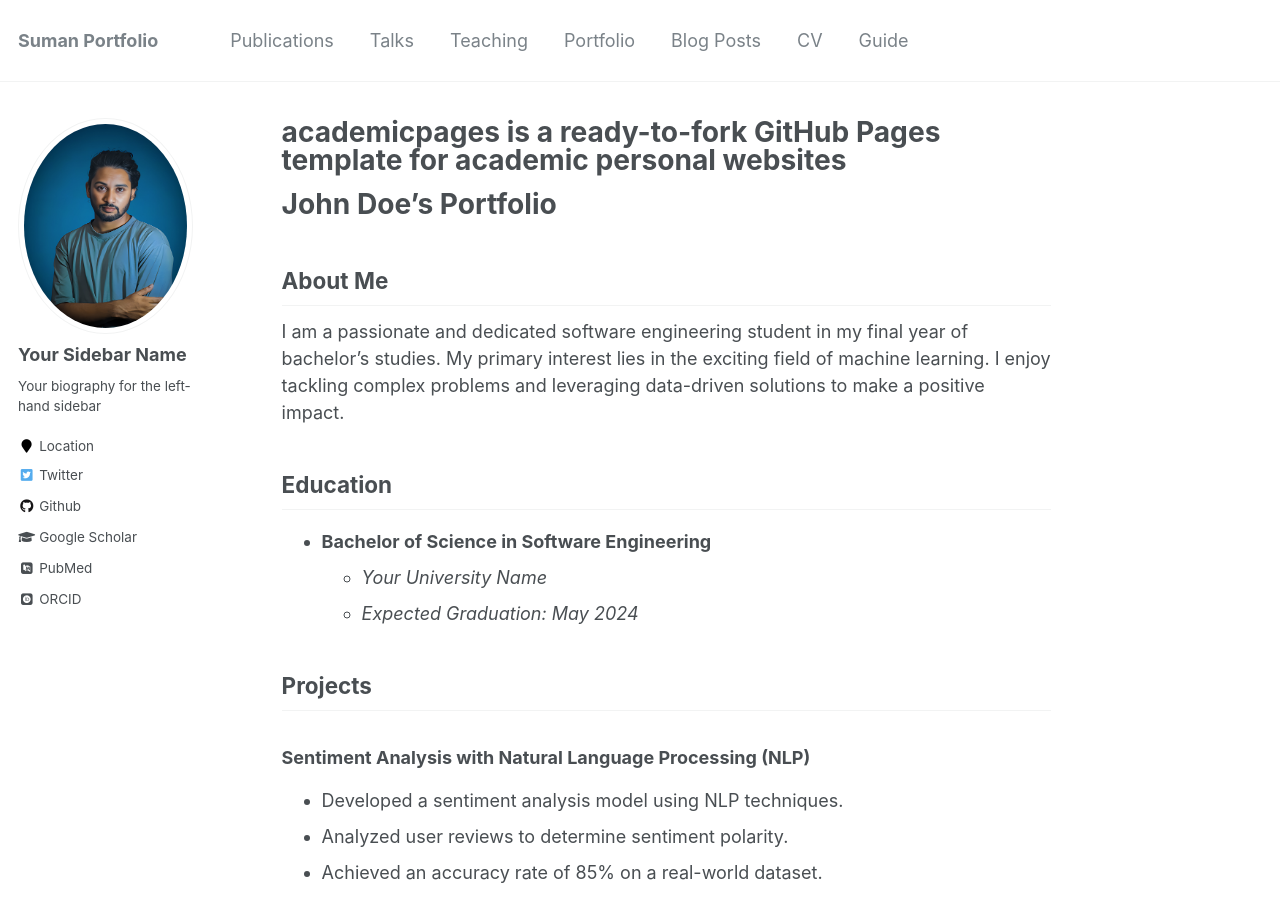
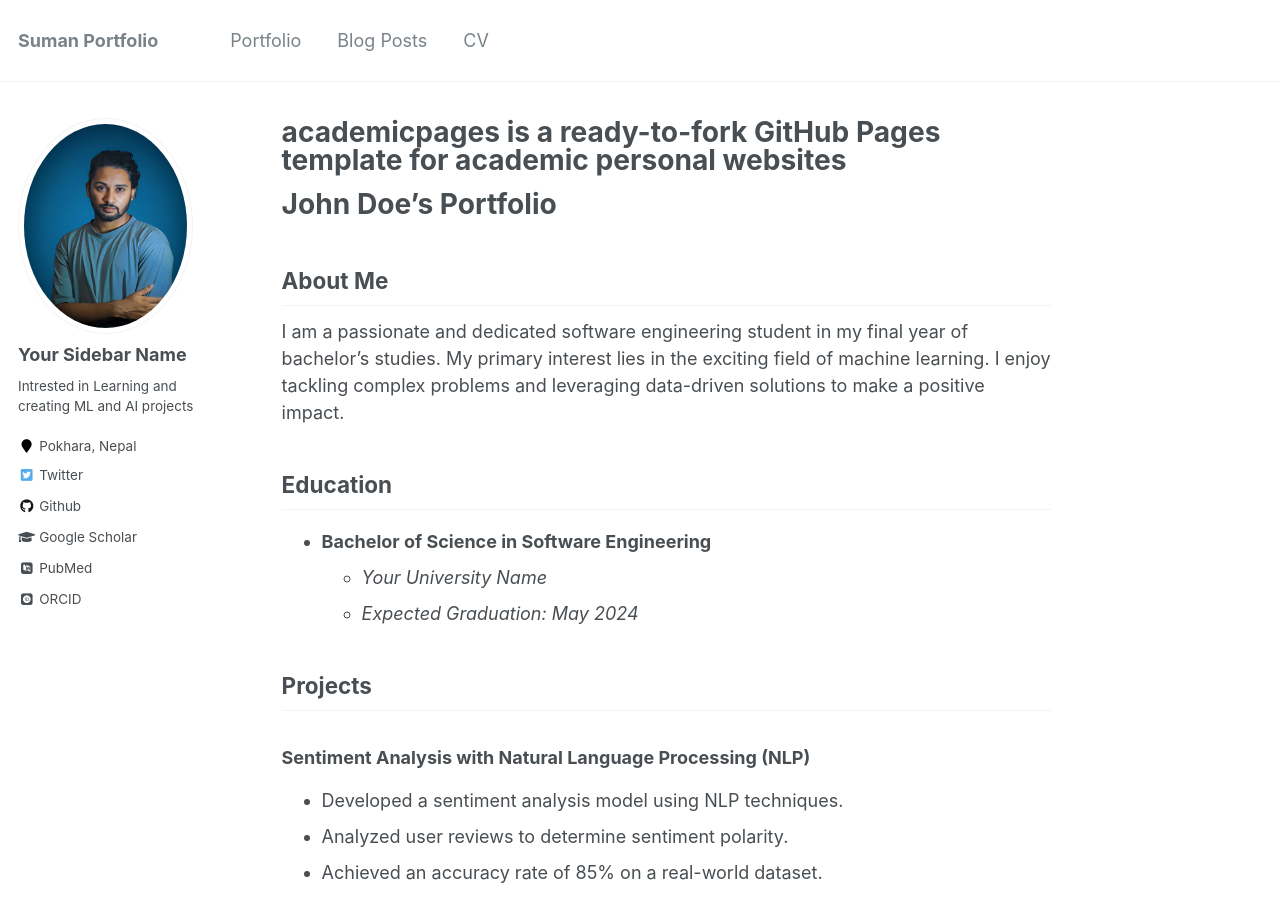
Before and after one commit to thesuman74/portfolio, a Jekyll site: the page built from _pages/about.md, in a window 1280 px wide and 900 px high. Built offline with Jekyll 4.4.1, drawn with Linux system fonts in a browser that asks for light colours; some web fonts are replaced.

Commit message:
config  updated

```diff
--- a/_config.yml
+++ b/_config.yml
@@ -82,8 +82,8 @@ analytics:
 author:
   name             : "Your Sidebar Name"
   avatar           : "profile.jpg"
-  bio              : "Your biography for the left-hand sidebar"
-  location         : "Location"
+  bio              : "Intrested in Learning and creating ML and AI projects"
+  location         : "Pokhara, Nepal"
   employer         :
   pubmed           : "https://www.ncbi.nlm.nih.gov/pubmed/?term=john+snow"
   googlescholar    : "http://yourfullgooglescholarurl.com"
@@ -96,7 +96,7 @@ author:
   flickr           :
   facebook         :
   foursquare       :
-  github           : "academicpages"
+  github           : "thesuman74"
   google_plus      :
   keybase          :
   instagram        :
```
Also changed, not shown: _data/navigation.yml (+8 -8 lines).
